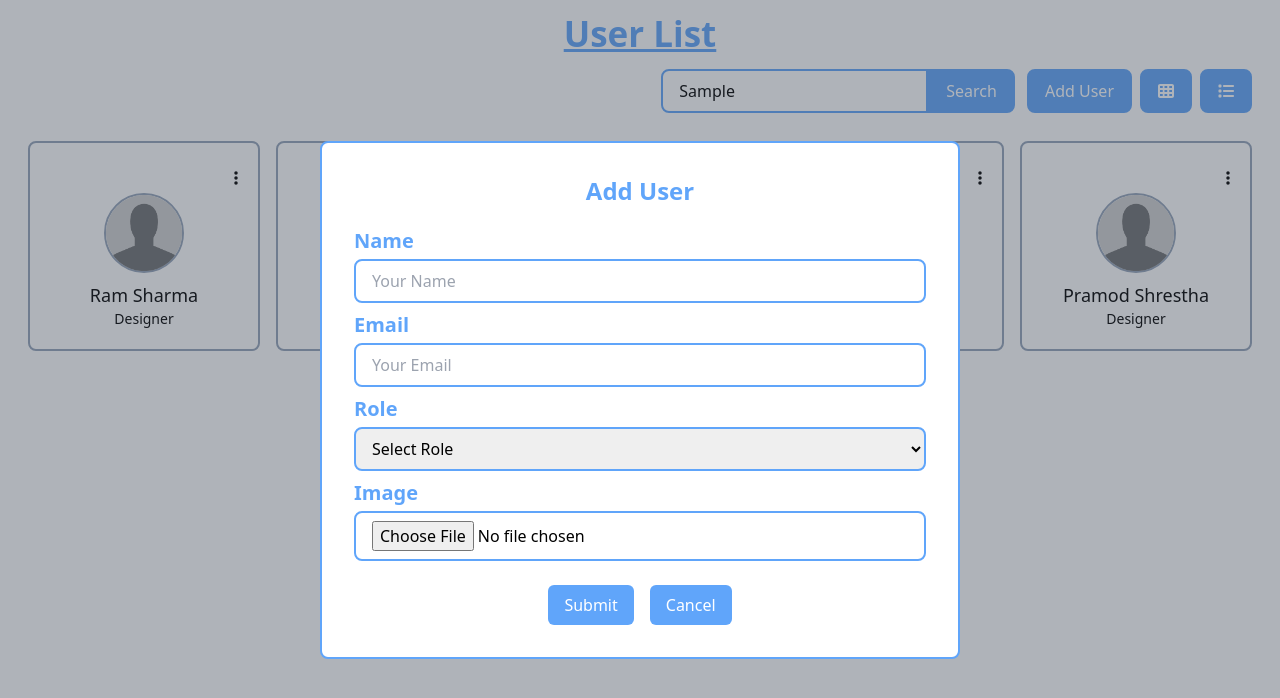
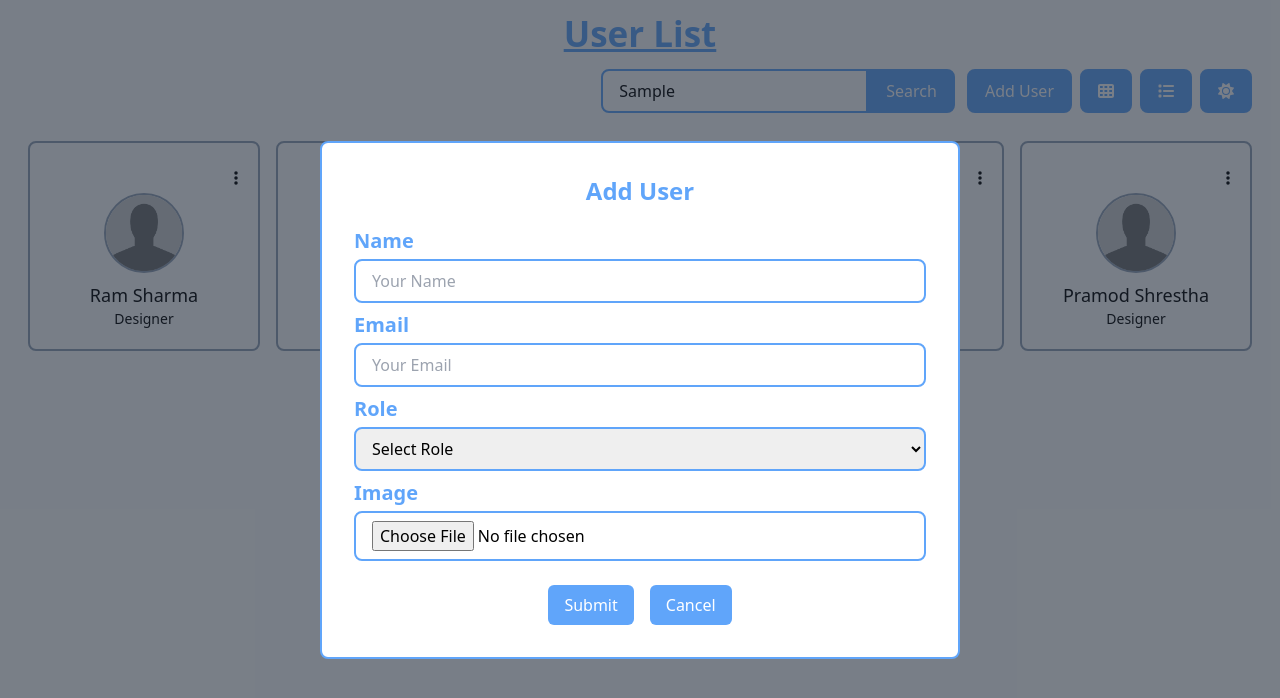
Before and after one commit to SanjeevMhn/userCrud, a React (Vite) app: page / in a window 1280 px wide. Both pictures are taken after typing "Sample" into the empty fields and a click on the button "Add User". Shown: the top 698 px of the page. Built offline with nearby package versions, Linux system fonts and the light colour scheme.

Commit message:
[ADDED]: added support for dark mode using context

```diff
--- a/src/App.jsx
+++ b/src/App.jsx
@@ -1,7 +1,8 @@
-import React, { useRef, useState } from 'react';
+import React, { createContext, useRef, useState } from 'react';
 import Header from './components/Header';
 import MainContent from './components/MainContent';
 import AddUserForm from './components/AddUserForm';
+import { ThemeContext } from './context/ThemeContext';
 
 const App = () => {
 
@@ -18,6 +19,7 @@ const App = () => {
   let [searchName, setSearchName] = useState("");
   let [changeView, setChangeView] = useState('grid');
   let [disableField, setDisableField] = useState(false);
+  let [theme,setTheme] = useState('light');
   let [users, setUsers] = useState([
     {
       "id": 100,
@@ -145,7 +147,8 @@ const App = () => {
   }
 
   return (
-    <div className="page-wrapper relative">
+    <ThemeContext.Provider value={{theme, setTheme}}>
+      <div className={`page-wrapper relative h-screen ${theme === 'dark' ? "bg-gray-800" : ""}`}>
         <Header
           ref={searchValue}
           handleSearch={handleSearch}
@@ -178,6 +181,7 @@ const App = () => {
             refForm: userForm
           }} />
       </div>
+    </ThemeContext.Provider>
   )
 }
 
--- a/src/components/AddUserForm.jsx
+++ b/src/components/AddUserForm.jsx
@@ -1,6 +1,10 @@
-import React, { forwardRef } from 'react';
+import React, { forwardRef, useContext } from 'react';
+import { ThemeContext } from '../context/ThemeContext';
 
 const AddUserForm = forwardRef(function AddUserForm(props, ref) {
+
+    const { theme, setTheme } = useContext(ThemeContext);
+
     const {
         addUserForm,
         setAddUserForm,
@@ -17,8 +21,8 @@ const AddUserForm = forwardRef(function AddUserForm(props, ref) {
     } = ref;
 
     return (
-        <div className={`add-user modal bg-gray-700/40 w-full h-screen absolute top-0 left-0 justify-center items-center ${addUserForm ? 'flex' : 'hidden'}`}>
-            <form onSubmit={handleSubmit} className="form w-1/2 p-8 bg-white border-2 border-blue-400 rounded-lg relative" ref={refForm}>
+        <div className={`add-user modal w-full h-screen absolute top-0 left-0 justify-center items-center ${addUserForm ? 'flex' : 'hidden'} ${theme === 'dark'? "bg-gray-900/90" : "bg-gray-800/60"}`}>
+            <form onSubmit={handleSubmit} className={`form w-1/2 p-8 border-2 border-blue-400 rounded-lg relative ${theme === 'dark' ? "bg-gray-800" : "bg-white"}`} ref={refForm}>
                 <h2 className="form-title text-center font-semibold text-blue-400 text-2xl mb-5">Add User</h2>
                 <div className="form-group flex flex-col pb-2">
                     <label htmlFor="username" className="text-blue-400 font-semibold text-xl mb-1">Name</label>
--- a/src/components/Header.jsx
+++ b/src/components/Header.jsx
@@ -1,10 +1,21 @@
-import React, { forwardRef } from 'react';
+import React, { forwardRef, useContext } from 'react';
 import { FontAwesomeIcon } from '@fortawesome/react-fontawesome';
-import { faEllipsisVertical, faPen, faTrashCan, faTableCells, faList } from '@fortawesome/free-solid-svg-icons';
+import { faEllipsisVertical, faPen, faTrashCan, faTableCells, faList, faSun, faMoon } from '@fortawesome/free-solid-svg-icons';
+import { ThemeContext } from '../context/ThemeContext';
 
-const Header = forwardRef(function Header({handleSearch,changeView,setChangeView,handleAddUser},ref){
+
+const Header = forwardRef(function Header(props, ref) {
+
+    const { theme, setTheme } = useContext(ThemeContext);
+    let {
+        handleSearch,
+        changeView,
+        setChangeView,
+        handleAddUser
+    } = props;
+
     return (
-        <header className="main-header px-7 py-2">
+        <header className={`main-header px-7 py-2 ${theme === 'dark' ? "bg-gray-800" : ""}`}>
             <a href="#" className="brand-logo block font-sans text-[35px] pb-2 text-center font-semibold text-blue-400 underline">User List</a>
             <div className="user-actions flex items-center justify-center">
                 <div className="user-search ml-auto">
@@ -23,6 +34,13 @@ const Header = forwardRef(function Header({handleSearch,changeView,setChangeView
                             <FontAwesomeIcon icon={faList} />
                         </div>
                     </button>
+                    <button type="button" className="bg-blue-400 text-white text-base py-2 px-4 border-2 border-blue-400 rounded-lg" onClick={() => { setTheme(theme === 'light' ? 'dark' : 'light') }}>
+                        <div className="icon-container">
+                            {
+                                theme === 'light' ? (<FontAwesomeIcon icon={faSun} />) : (<FontAwesomeIcon icon={faMoon} />)
+                            }
+                        </div>
+                    </button>
                 </div>
             </div>
         </header>
--- a/src/components/MainContent.jsx
+++ b/src/components/MainContent.jsx
@@ -1,5 +1,6 @@
-import React, { forwardRef } from 'react';
+import React, { forwardRef, useContext } from 'react';
 import UserCard from './UserCard';
+import { ThemeContext } from '../context/ThemeContext';
 
 const MainContent = (props) => {
     const {
@@ -13,8 +14,10 @@ const MainContent = (props) => {
         searchName
     } = props;
 
+    const { theme, setTheme } = useContext(ThemeContext);
+
     return (
-        <main className={`main-content p-5 w-full flex flex-wrap ${changeView === 'list' ? 'flex-col' : ''}`}>
+        <main className={`main-content p-5 w-full flex flex-wrap ${changeView === 'list' ? 'flex-col' : ''} ${theme === 'dark' ? "bg-gray-800" : ""}`}>
             {searchName.length ? users.map(user => {
                 if (user.name.toLowerCase().includes(searchName.toLowerCase())) {
                     return (
--- a/src/components/UserCard.jsx
+++ b/src/components/UserCard.jsx
@@ -1,8 +1,11 @@
-import React from 'react';
+import React, { useContext } from 'react';
 import { FontAwesomeIcon } from '@fortawesome/react-fontawesome';
 import { faEllipsisVertical, faPen, faTrashCan, faTableCells, faList } from '@fortawesome/free-solid-svg-icons';
+import { ThemeContext } from '../context/ThemeContext';
 
 const UserCard = (props) => {
+
+    const {theme, setTheme} = useContext(ThemeContext);
 
     const {
             user,
@@ -15,23 +18,23 @@ const UserCard = (props) => {
 
     return (
         <div className={`user-card px-2 mb-4 h-100 ${changeView === 'list' ? 'w-100' : 'w-[calc(100%/5)]'}`} key={user.id}>
-            <div className="inner-container h-full p-5 border-2 rounded-lg border-slate-400 flex flex-col items-center">
-                <div className="icon-container ml-auto cursor-pointer relative h-[30px] w-[30px] flex-[0_0_30px] flex items-center justify-end" onClick={handleDropDown}>
+            <div className={`inner-container h-full p-5 border-2 rounded-lg border-slate-400 flex flex-col items-center ${theme === 'dark' ? "bg-gray-800 text-white" : ""}`}>
+                <div className={`icon-container ml-auto cursor-pointer relative h-[30px] w-[30px] flex-[0_0_30px] flex items-center justify-end ${theme === 'dark' ? 'text-white' : ''}`} onClick={handleDropDown}>
                     <FontAwesomeIcon icon={faEllipsisVertical} />
-                    <div className="dropdown-content absolute top-full right-0 border-2 border-blue-400 rounded-lg bg-white hidden">
+                    <div className={`dropdown-content absolute top-full right-0 border-2 border-blue-400 rounded-lg hidden ${theme === "dark" ? "bg-gray-800 text-white" : "bg-white text-black"}`}>
                         <button type="button" className="px-4 py-2 flex items-center" onClick={() => { handleEdit(user.id) }}>
-                            <div className="icon-container h-[30px] w-[30px] flex-[0_0_30px] bg-lime-400 rounded-full flex items-center justify-center">
+                            <div className="icon-container h-[30px] w-[30px] flex-[0_0_30px] bg-blue-400 rounded-full flex items-center justify-center">
                                 <FontAwesomeIcon icon={faPen} />
                             </div>
-                            <span className="label-tex ml-2 text-blue-400">
+                            <span className="label-tex ml-2">
                                 Edit
                             </span>
                         </button>
                         <button type="button" className="px-4 py-2 flex items-center" onClick={() => { handleDelete(user.id) }}>
-                            <div className="icon-container h-[30px] w-[30px] flex-[0_0_30px] bg-lime-400 rounded-full flex items-center justify-center">
+                            <div className="icon-container h-[30px] w-[30px] flex-[0_0_30px] bg-blue-400 rounded-full flex items-center justify-center">
                                 <FontAwesomeIcon icon={faTrashCan} />
                             </div>
-                            <span className="label-text ml-2 text-blue-400">
+                            <span className="label-text ml-2">
                                 Delete
                             </span>
                         </button>
--- /dev/null
+++ b/src/context/ThemeContext.jsx
@@ -0,0 +1,3 @@
+import { createContext } from "react";
+
+export const ThemeContext = createContext();
```
Lines whose indentation alone changed are shown as unchanged.
